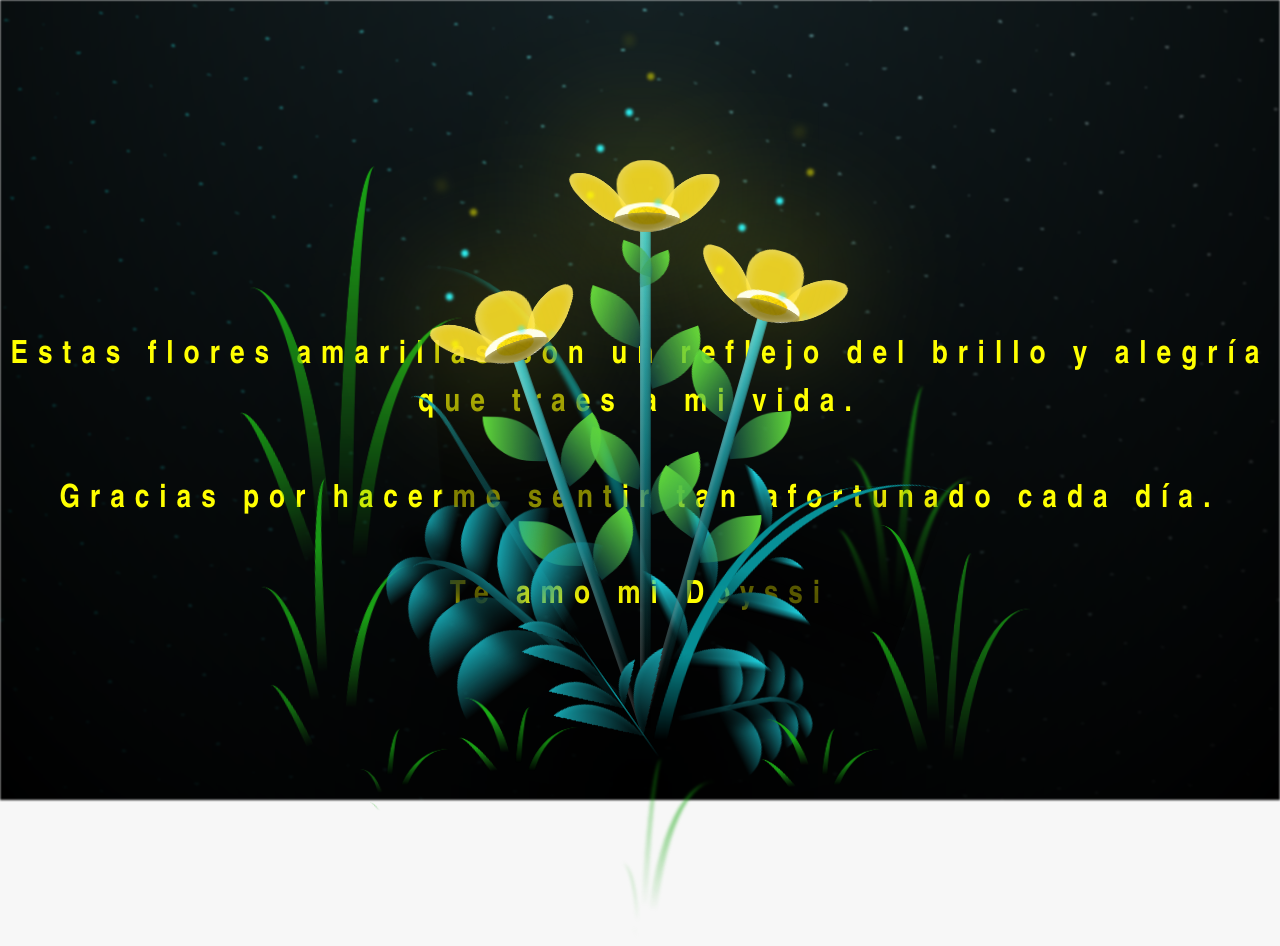
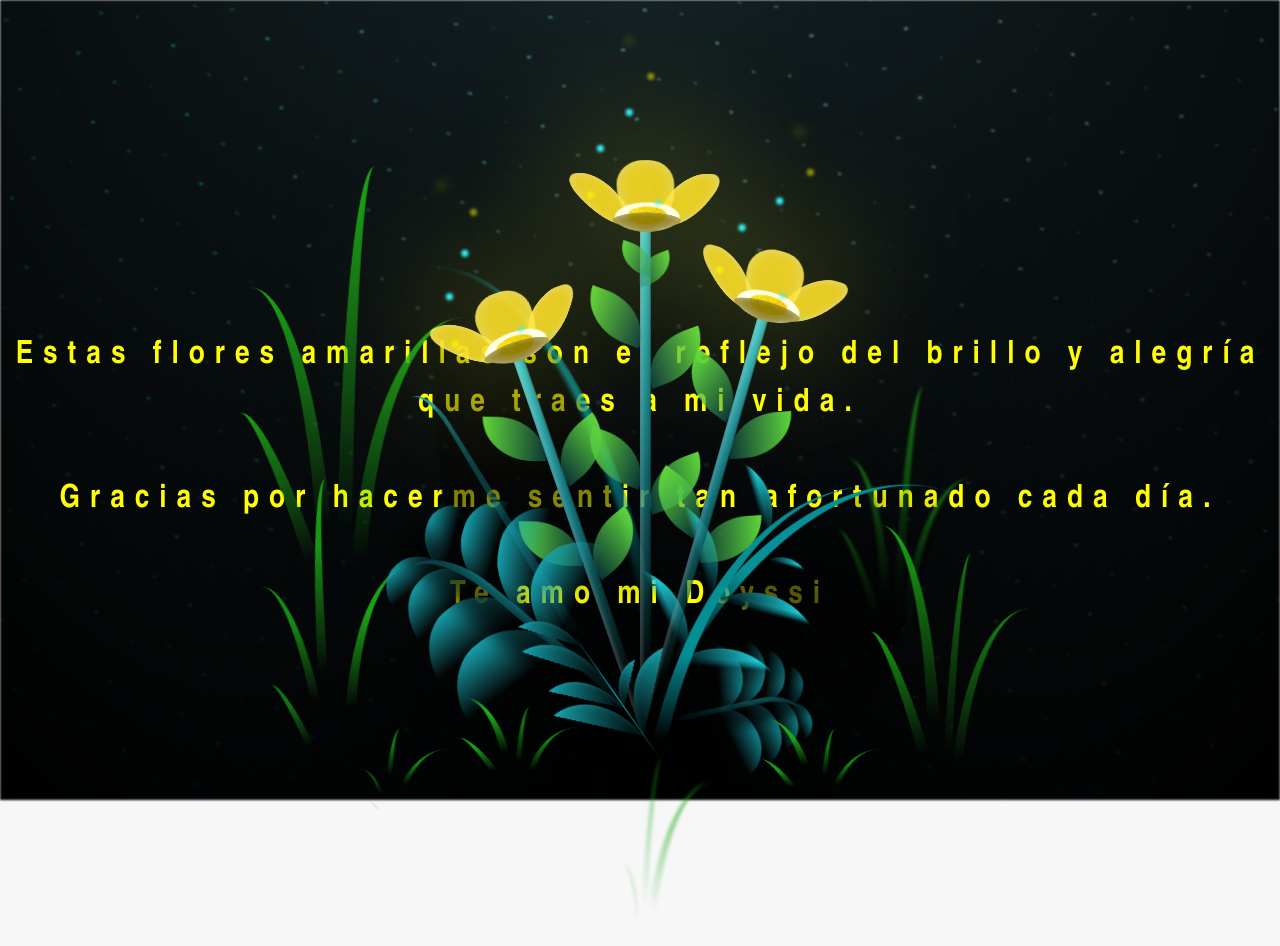
Before and after one commit to Max230993/21092024, a plain HTML site: page flower.html in a window 1280 px wide. Drawn offline with Linux system fonts and the light colour scheme.

Commit message:
Update flower.html

```diff
--- a/flower.html
+++ b/flower.html
@@ -10,10 +10,8 @@
   </head>
   <body class="container">
     <audio src="sound/ChristianBasso&HaienQiu-Flowers.mp3" autoplay></audio>
-    <div id="lyrics">
 
-    </div>
-    <h1 class="titulo">Estas flores amarillas son un reflejo del brillo y alegría que traes a mi vida. <br> <br>
+    <h1 class="titulo">Estas flores amarillas son el reflejo del brillo y alegría que traes a mi vida. <br> <br>
       Gracias por hacerme sentir tan afortunado cada día. <br> <br>
 	  Te amo mi Doyssi</h1>
 
```
